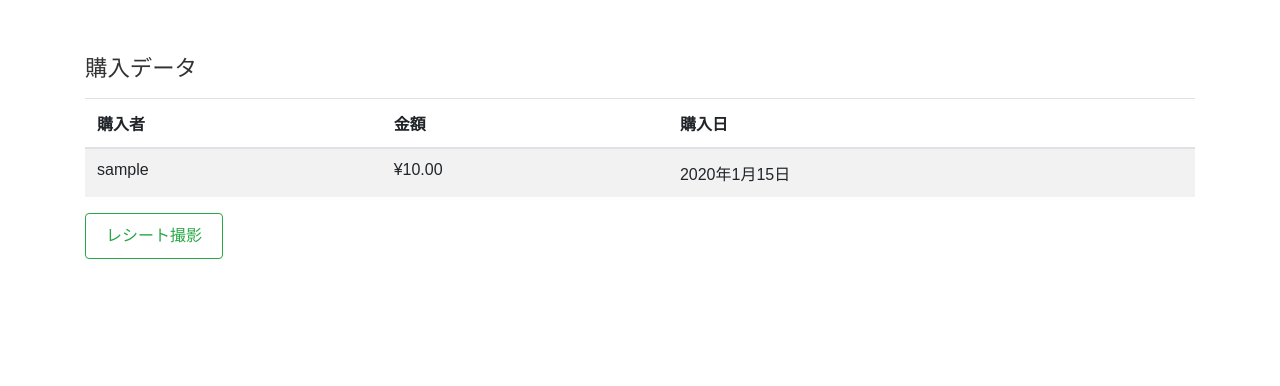
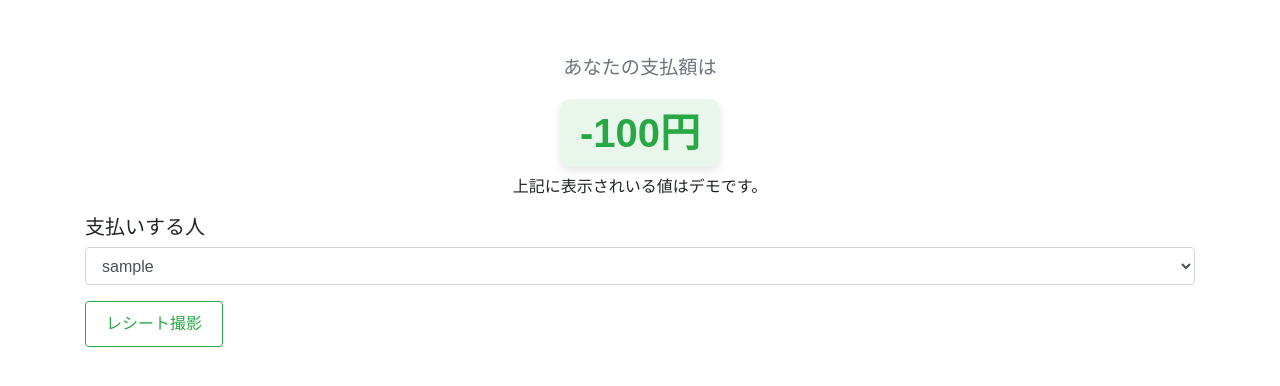
Before and after one commit to nagatahiro/rootbeer_enpit2024, a Django app: page /app_folder/home/1/ in a window 1280 px wide. Shown: the part 62-448 px from the top of the page. Run offline with Django 4.2, Linux system fonts and the light colour scheme; a user stored in the database is signed in; tables that the repository leaves empty hold one stand-in row (values such as "Sample post"); some libraries are stand-ins or nearby versions.

Commit message:
change btn

```diff
--- a/app_folder/forms.py
+++ b/app_folder/forms.py
@@ -23,25 +23,3 @@ class SignUpForm(UserCreationForm):
 class SplitBillForm(forms.Form):#割り勘用のファイル
     amount = forms.DecimalField(label="合計金額", max_digits=10, decimal_places=2)
     members_count = forms.IntegerField(label="人数", min_value=1)
-
-#追加↓
-from .models import Purchase, CustomGroup
-
-class PurchaseForm(forms.ModelForm):
-    class Meta:
-        model = Purchase
-        fields = ['amount', 'date', 'group']
-        labels = {
-            'amount': '金額',
-            'date': '購入日',
-            'group': 'グループ',
-        }
-        widgets = {
-            'date': forms.DateInput(attrs={'type': 'date'}),
-        }
-
-    def __init__(self, *args, **kwargs):
-        user = kwargs.pop('user')  # 現在のユーザーを取得
-        super().__init__(*args, **kwargs)
-        # 現在のユーザーが所属しているグループのみを選択肢に表示
-        self.fields['group'].queryset = CustomGroup.objects.filter(members=user)
--- a/app_folder/urls.py
+++ b/app_folder/urls.py
@@ -19,6 +19,5 @@ urlpatterns = [
     path('add-friend/', views.AddFriendPageView.as_view(), name='add_friend'),  # フレンド追加用のURL
     path('photograph/', views.PhotographView.as_view(), name='photograph'),
     path('edit-group/<int:id>/', edit_group, name='edit_group'),
-    path('add-purchase/', views.AddPurchaseView.as_view(), name='add_purchase'),#追加したpath
 
 ]
--- a/app_folder/views.py
+++ b/app_folder/views.py
@@ -82,33 +82,44 @@ class SignUp(CreateView):
         return HttpResponseRedirect(self.get_success_url())
 
 class CreateGroupView(LoginRequiredMixin, TemplateView):
+    """グループ作成ページ"""
     template_name = "app_folder/create_group.html"
 
     def get_context_data(self, **kwargs):
         context = super().get_context_data(**kwargs)
-        context['search_results'] = self.request.session.pop('search_results', [])
-        context['current_group_name'] = self.request.session.get('current_group_name', '')
-        context['selected_users'] = self.request.session.get('selected_users', [])
+        # セッションから検索結果と現在のグループ名を取得してコンテキストに渡す
+        search_results = self.request.session.pop('search_results', [])
+        current_group_name = self.request.session.get('current_group_name', '')
+        selected_users = self.request.session.get('selected_users', [])
+        context['search_results'] = search_results
+        context['current_group_name'] = current_group_name
+        context['selected_users'] = selected_users
         return context
 
     def post(self, request, *args, **kwargs):
         action = request.POST.get('action')
 
-        # 検索処理
         if action == "search":
+            # ユーザー検索処理
             search_query = request.POST.get('search_user', '').strip()
             group_name = request.POST.get('group_name', '').strip()
+
+            # セッションから選択済みユーザーを取得
             selected_users = self.request.session.get('selected_users', [])
 
+            # 新たに選択されたユーザーを追加
             new_selected_users = request.POST.getlist('invited_users')
-            selected_users = list(set(selected_users + new_selected_users))
+            selected_users = list(set(selected_users + new_selected_users))  # 重複を排除
             self.request.session['selected_users'] = selected_users
-            self.request.session['current_group_name'] = group_name
+
+            # グループ名をセッションに保存
+            request.session['current_group_name'] = group_name
 
             if search_query:
+                # 検索結果を取得（自分以外のユーザーのみ表示）
                 search_results = list(
                     User.objects.filter(username__icontains=search_query)
-                    .exclude(id=request.user.id)
+                    .exclude(id=request.user.id)  # 自分自身を検索結果から除外
                     .values('id', 'username')
                 )
                 request.session['search_results'] = search_results
@@ -117,36 +128,31 @@ class CreateGroupView(LoginRequiredMixin, TemplateView):
 
             return redirect('app_folder:create_group')
 
-        # グループ作成処理
         elif action == "create":
+            # グループ作成処理
             group_name = request.POST.get('group_name', '').strip()
-            invited_users_ids = self.request.session.get('selected_users', [])
+            invited_users_ids = request.POST.getlist('invited_users')  # 招待するユーザーIDリスト
 
             if group_name:
                 # グループを作成
                 group = CustomGroup.objects.create(name=group_name, owner=request.user)
 
-                # 自分を必ずグループのメンバーとして追加
                 group.members.add(request.user)
 
-                # 招待されたユーザーをグループに追加
                 if invited_users_ids:
                     invited_users = User.objects.filter(id__in=invited_users_ids)
                     group.members.add(*invited_users)
+                    print(f"招待されたユーザー: {[user.username for user in invited_users]}")
 
-                # 成功メッセージを表示
-                messages.success(request, f"グループ '{group_name}' を作成しました。")
-
-                # セッションデータをクリア
+                # セッションをクリア
                 self.request.session.pop('selected_users', None)
                 self.request.session.pop('current_group_name', None)
+
+                messages.success(request, f"グループ '{group_name}' を作成しました。")
             else:
                 messages.error(request, "グループ名を入力してください。")
 
             return redirect('app_folder:home')
-
-
-
 
 
 
@@ -159,47 +165,37 @@ class AddFriendPageView(LoginRequiredMixin, TemplateView):
         print(f"フレンド '{friend_name}' を追加しました。")
         return redirect('app_folder:home')
 
-# from decimal import Decimal
-# class GroupDetailView(LoginRequiredMixin, TemplateView):
-#     template_name = "app_folder/group_detail.html"
-#     def get_context_data(self, **kwargs):
-#         context = super().get_context_data(**kwargs)
-#         group_id = self.kwargs.get('group_id')
-#         group = get_object_or_404(CustomGroup, id=group_id)
-#         members_count = group.members.count()  # メンバー数を取得
-
-#         # セッションから合計金額を取得
-#         total_amount = self.request.session.pop('total_amount', None)
-
-#         # フォームの初期値として合計金額を設定
-#         context['form'] = SplitBillForm(initial={
-#             'amount': total_amount,
-#             'members_count': members_count
-#         })
-#         context['group'] = group
-#         context['members'] = group.members.all()
-#         context['result'] = self.request.session.pop('result', None)  # 計算結果をセッションから取得
-#         return context
-
-from django.views.generic import TemplateView
-from django.shortcuts import get_object_or_404
-
+from decimal import Decimal
 class GroupDetailView(LoginRequiredMixin, TemplateView):
     template_name = "app_folder/group_detail.html"
-
     def get_context_data(self, **kwargs):
         context = super().get_context_data(**kwargs)
         group_id = self.kwargs.get('group_id')
         group = get_object_or_404(CustomGroup, id=group_id)
-        members = group.members.all()  # グループのメンバー
-        purchases = group.purchases.all()  # グループに関連付けられた購入データ
+        members_count = group.members.count()
 
+        # セッションからデータを取得
+        total_amount = self.request.session.pop('total_amount', None)
+        store_name = self.request.session.pop('store_name', None)
+        selected_member_id = self.request.session.pop('selected_member_id', None)
+
+        # 選択されたメンバーの取得
+        selected_member = None
+        if selected_member_id:
+            selected_member = User.objects.filter(id=selected_member_id).first()
+
+        context['form'] = SplitBillForm(initial={
+            'amount': total_amount,
+            'members_count': members_count
+
+        })
         context['group'] = group
-        context['purchases'] = purchases
-        context['members'] = members  # メンバーリストを追加
-        context['members_count'] = members.count()  # メンバー数を追加
+        context['members'] = group.members.all()
+        context['result'] = self.request.session.pop('result', None)
+        context['store_name'] = store_name
+        context['selected_member'] = selected_member
+        context['total_amount'] = total_amount
         return context
-
 
     def post(self, request, *args, **kwargs):
         group_id = self.kwargs.get('group_id')
@@ -209,9 +205,15 @@ class GroupDetailView(LoginRequiredMixin, TemplateView):
         if form.is_valid():
             amount = form.cleaned_data['amount']
             members_count = form.cleaned_data['members_count']
+            selected_member_id = request.POST.get('selected_member')
+            store_name = request.session.get('store_name')
+
             if members_count > 0:
-                result = amount / Decimal(members_count)  # Decimalを使用
-                request.session['result'] = float(result)  # floatに変換して保存
+                result = amount / Decimal(members_count)
+                request.session['result'] = float(result)
+                request.session['total_amount'] = float(amount)
+                request.session['store_name'] = store_name
+                request.session['selected_member_id'] = selected_member_id
                 messages.success(request, f"1人あたりの金額: ¥{round(result, 2)}")
             else:
                 messages.error(request, "人数を1以上にしてください。")
@@ -243,8 +245,9 @@ class EditGroupView(LoginRequiredMixin, TemplateView):
                 Q(username__icontains=search_query) | Q(email__icontains=search_query)
             ).exclude(id__in=group.members.all())
         else:
-            context['search_results'] = []
+            context['search_results'] = None
 
+        context['search_query'] = search_query
         return context
 
     def post(self, request, *args, **kwargs):
@@ -285,12 +288,73 @@ class PhotographView(View):
     def extract_total_amount(self, text):
         """レシートテキストから合計金額を抽出する"""
         import re
-        pattern = r'合計\s¥(\d+(,\d+))'
-        match = re.search(pattern, text)
-        if match:
-            total_amount = match.group(1).replace(',', '')
-            return int(total_amount)  # 数値として返す
+        # 複数のパターンを試す
+        patterns = [
+            r'合計\s*[¥￥]\s*(\d+(?:,\d+)?)',  # 合計 ¥1,727
+            r'食計\s*\d+点\s*[¥￥]\s*(\d+(?:,\d+)?)',  # 食計 3点 ¥1,727
+            r'小計\s*[¥￥]\s*(\d+(?:,\d+)?)'   # 小計 ¥1,727
+        ]
+
+        for pattern in patterns:
+            match = re.search(pattern, text)
+            if match:
+                # カンマを除去してから数値に変換
+                amount_str = match.group(1).replace(',', '')
+                try:
+                    return int(amount_str)
+                except ValueError:
+                    continue
+
         return None
+
+    def extract_store_name(self, text_annotations, checking_line_num=5):
+        """
+        テキストの縦幅順にソートして店名を抽出する
+        特定の無関係なキーワードを回避
+        """
+        def calc_bbox_height(bounding_box):
+            """バウンディングボックスの高さを計算する"""
+            y_coords = [vertex.y for vertex in bounding_box.vertices]
+            return max(y_coords) - min(y_coords)
+
+        heights_and_texts = []
+        excluded_keywords = [
+            "領収", "クレジット", "決済", "TEL", "株式会社",
+            "No", "店No", "伝票", "登録番号", "時間", "日付"
+        ]
+
+        # 上からN行のデータを評価
+        for annotation in text_annotations[:checking_line_num + 3]:  # 評価行数を増やす
+            description = annotation.description.strip()
+
+            # 空文字列や数字のみの行をスキップ
+            if not description or description.isdigit():
+                continue
+
+            # 除外キーワードを含む行をスキップ
+            if any(keyword in description for keyword in excluded_keywords):
+                continue
+
+            bounding_box = annotation.bounding_poly
+            height = calc_bbox_height(bounding_box)
+
+            # 一定以上の高さがある行のみを候補とする
+            if height > 20:  # この閾値は調整が必要かもしれません
+                heights_and_texts.append([height, description])
+
+        # 縦幅順にソート（降順）
+        sorted_texts = sorted(heights_and_texts, key=lambda x: x[0], reverse=True)
+
+        # 最も適切な店名候補を返す
+        if sorted_texts:
+            # 最初の2つの候補から長い方を選択（より詳細な店名の可能性が高い）
+            if len(sorted_texts) >= 2:
+                first_candidate = sorted_texts[0][1]
+                second_candidate = sorted_texts[1][1]
+                return first_candidate if len(first_candidate) >= len(second_candidate) else second_candidate
+            return sorted_texts[0][1]
+
+        return None  # 適切な店名が見つからない場合はNoneを返す
 
     def post(self, request, *args, **kwargs):
         try:
@@ -305,14 +369,10 @@ class PhotographView(View):
 
             # Google Cloud Vision API クライアントの初期化
             client = vision.ImageAnnotatorClient()
-
-            # Vision API 用の画像オブジェクト作成
             image = vision.Image(content=image_bytes)
 
             # テキスト認識をリクエスト
             response = client.text_detection(image=image)
-
-            # 抽出されたテキスト
             texts = response.text_annotations
             if not texts:
                 return JsonResponse({
@@ -322,28 +382,23 @@ class PhotographView(View):
 
             extracted_text = texts[0].description
 
-            # 合計金額を抽出
+            # 店名と合計金額を抽出
+            store_name = self.extract_store_name(texts[1:])
             total_amount = self.extract_total_amount(extracted_text)
 
+            # セッションに保存
+            request.session['store_name'] = store_name if store_name else None
             if total_amount is not None:
-            # 合計金額をセッションに保存
                 request.session['total_amount'] = total_amount
 
             # レスポンスデータの作成
             response_data = {
                 'status': 'success',
+                'store_name': store_name if store_name else None,
                 'extracted_text': extracted_text,
                 'total_amount': total_amount,
                 'formatted_total': f'¥{total_amount}' if total_amount is not None else None
             }
-
-            # ここで必要に応じてデータベースに保存などの処理を追加できます
-            # 例：
-            # Receipt.objects.create(
-            #     total_amount=total_amount,
-            #     raw_text=extracted_text,
-            #     # その他必要なフィールド
-            # )
 
             return JsonResponse(response_data)
 
@@ -352,26 +407,3 @@ class PhotographView(View):
 
 # EditGroupViewをedit_groupとしてエクスポート
 edit_group = EditGroupView.as_view()
-
-
-#追加↓
-from django.views.generic.edit import CreateView
-from django.urls import reverse_lazy
-from .models import Purchase
-from .forms import PurchaseForm
-from django.contrib.auth.mixins import LoginRequiredMixin
-
-class AddPurchaseView(LoginRequiredMixin, CreateView):
-    model = Purchase
-    form_class = PurchaseForm
-    template_name = "app_folder/add_purchase.html"
-    success_url = reverse_lazy('app_folder:home')
-
-    def get_form_kwargs(self):
-        kwargs = super().get_form_kwargs()
-        kwargs['user'] = self.request.user  # 現在のユーザーをフォームに渡す
-        return kwargs
-
-    def form_valid(self, form):
-        form.instance.purchaser = self.request.user  # 購入者をログイン中のユーザーに設定
-        return super().form_valid(form)
--- a/static/css/style.css
+++ b/static/css/style.css
@@ -191,3 +191,38 @@ h3 {
     background-color: #cccccc;
     cursor: not-allowed;
 }
+
+
+.text-center {
+    display: flex;
+    flex-direction: column;
+    justify-content: center;
+    align-items: center;
+}
+
+.text-success {
+    color: #28a745; /* 支払額がプラスの場合の色 */
+    background-color: rgba(40, 167, 69, 0.1);
+    padding: 10px 20px;
+    border-radius: 10px;
+    box-shadow: 0 4px 8px rgba(0, 0, 0, 0.1);
+    font-size: 3rem;
+}
+
+.text-danger {
+    color: #dc3545; /* 支払額がマイナスの場合の色 */
+    background-color: rgba(220, 53, 69, 0.1);
+    padding: 10px 20px;
+    border-radius: 10px;
+    box-shadow: 0 4px 8px rgba(0, 0, 0, 0.1);
+    font-size: 3rem;
+}
+
+h5 {
+    font-size: 1.2rem;
+    margin-bottom: 10px;
+}
+
+h2 {
+    margin-top: 10px;
+}
--- a/templates/app_folder/group_detail.html
+++ b/templates/app_folder/group_detail.html
@@ -7,7 +7,7 @@
       <button id="back-button" class="btn btn-link" style="font-size: 1.5rem; color: white;">
         <i class="fas fa-arrow-left"></i>
       </button>
-      <span class="navbar-brand" style="color: white;">{{ group.name }} ({{ members_count }})</span>
+      <span class="navbar-brand" style="color: white;">{{ group.name }} ({{ members.count }})</span>
       <ul class="navbar-nav ms-auto d-flex flex-row">
         <li class="nav-item">
           <a href="{% url 'app_folder:edit_group' group.id %}" id="edit-icon" class="btn btn-link" style="font-size: 1.5rem; color: white;">
@@ -44,7 +44,7 @@
 
         <!-- メンバーリスト -->
         <div>
-          <h5 class="text-muted">メンバー({{ members_count }}人)</h5>
+          <h5 class="text-muted">メンバー({{ members.count }}人)</h5>
           <ul class="list-group" style="border-radius: 10px;">
               {% for member in members %}
                   <li class="list-group-item" style="border: none; padding: 10px 15px;">
@@ -57,32 +57,25 @@
 </section>
 
 
+<!-- 完成イメージ -->
+<div class="text-center" style="margin-top: 20px;">
+  <h5 class="text-muted">あなたの支払額は</h5>
+  <h2 id="payment-amount" class="text-success" style="font-size: 2.5rem; font-weight: bold;">-100円</h2> <!-- 支払額の表示部分 -->
+  <p>上記に表示されいる値はデモです。</p>
+</div>
 
 
 
-<h3>購入データ</h3>
-{% if purchases %}
-<table class="table table-striped">
-    <thead>
-        <tr>
-            <th>購入者</th>
-            <th>金額</th>
-            <th>購入日</th>
-        </tr>
-    </thead>
-    <tbody>
-        {% for purchase in purchases %}
-        <tr>
-            <td>{{ purchase.purchaser.username }}</td>
-            <td>¥{{ purchase.amount }}</td>
-            <td>{{ purchase.date }}</td>
-        </tr>
+
+<div class="form-group">
+  <label for="selectedMember" class="h5">支払いする人</label>
+  <select id="selectedMember" name="selected_member" class="form-control">
+    {% for member in members %}
+    <option value="{{ member.id }}">{{ member.username }}</option>
     {% endfor %}
-    </tbody>
-</table>
-{% else %}
-<p>購入データがありません。</p>
-{% endif %}
+  </select>
+</div>
+
 
 <!-- カメラ機能 -->
 <div class="camera-container mt-4" style="display: none;">
@@ -102,15 +95,28 @@
 
 <!-- 割り勘計算フォーム -->
 <form id="split-calculation-form" method="post" style="display: none; margin-top: 20px;">
+    {% csrf_token %}
+    <h3>支払いする人</h3>
+    <select name="selected_member" required>
+        {% for member in members %}
+        <option value="{{ member.id }}">{{ member.username }}</option>
+        {% endfor %}
+    </select>
+
     <h4>料金計算</h4>
-    {% csrf_token %}
     {{ form.as_p }}
     <button type="submit" class="btn btn-success">計算</button>
 </form>
 
 <!-- 計算結果を表示 -->
 {% if result is not None %}
-    <h4>1人あたりの金額: {{ result|floatformat:2 }}円</h4>
+    <div class="calculation-result mt-4">
+        <h4>記録日時: {{ group.created_at|date:"Y/m/d H:i:s" }}</h4>
+        <h4>店名: {{ store_name|default:"不明" }}</h4>
+        <h4>支払う人: {{ selected_member.username|default:"未選択" }}</h4>
+        <h4>合計金額: ¥{{ total_amount|floatformat:2|default:"0.00" }}</h4>
+        <h4>1人あたりの金額: ¥{{ result|floatformat:2 }}</h4>
+    </div>
 {% endif %}
 
 
@@ -193,18 +199,18 @@
 
   // 再撮影
 retryButton.addEventListener('click', () => {
-    startCamera();
-    preview.style.display = 'none';
-    form.style.display = 'none';
-    resetForm();
+    startCamera(); // カメラを再起動
+    preview.style.display = 'none'; // プレビュー画像を非表示
+    form.style.display = 'none'; // フォームを非表示
+    resetForm(); // フォームをリセット
 });
 
 // フォームのリセット関数
 const resetForm = () => {
     const amountField = form.querySelector('input[name="amount"]');
     const membersField = form.querySelector('input[name="members_count"]');
-    if (amountField) amountField.value = '';
-    if (membersField) membersField.value = '';
+    if (amountField) amountField.value = ''; // 合計金額フィールドをクリア
+    if (membersField) membersField.value = ''; // 人数フィールドをクリア
 };
 
   // 文字抽出
@@ -217,22 +223,58 @@
             'Content-Type': 'application/x-www-form-urlencoded',
             'X-CSRFToken': '{{ csrf_token }}',
         },
-      body: new URLSearchParams({ 'image': imageData })
+        body: new URLSearchParams({
+            'image': imageData,
+            'group_id': '{{ group.id }}'
+        })
     })
     .then(response => response.json())
     .then(data => {
         if (data.status === 'success') {
-        resultDiv.innerHTML = `<h3>抽出された文字:</h3><pre>${data.extracted_text}</pre>`;
+            let resultHTML = '';
+
+            // 抽出されたテキストを表示
+            resultHTML += `<h3>抽出されたテキスト:</h3><pre>${data.extracted_text}</pre>`;
+
+            // 店名を表示
+            const storeName = data.store_name || '店名を抽出できませんでした';
+            resultHTML += `<h3>店名:</h3><pre>${storeName}</pre>`;
+
+            // 合計金額を表示
+            resultHTML += `<h3>合計金額:</h3><pre>${data.formatted_total || '合計金額を抽出できませんでした'}</pre>`;
+
+            resultDiv.innerHTML = resultHTML;
+
+            // フォームを表示して値を設定
             form.style.display = 'block';
             const amountField = form.querySelector('input[name="amount"]');
             if (amountField && data.total_amount) {
                 amountField.value = data.total_amount;
             }
+
+            // メンバー数を設定
+            const membersField = form.querySelector('input[name="members_count"]');
+            if (membersField) {
+                membersField.value = '{{ members.count }}';
+            }
+
+            // 店名をhiddenフィールドとしてフォームに追加
+            let storeNameInput = form.querySelector('input[name="store_name"]');
+            if (!storeNameInput) {
+                storeNameInput = document.createElement('input');
+                storeNameInput.type = 'hidden';
+                storeNameInput.name = 'store_name';
+                form.appendChild(storeNameInput);
+            }
+            storeNameInput.value = data.store_name || '';
         } else {
             alert(`エラー: ${data.message}`);
         }
     })
-    .catch(error => console.error('エラー:', error));
+    .catch(error => {
+        console.error('エラー:', error);
+        alert('処理中にエラーが発生しました。');
+    });
   });
 
   //ハンバーガーバー
```
Also changed, not shown: app_folder/admin.py (+0 -15 lines), app_folder/models.py (+4 -11 lines), templates/app_folder/add_purchase.html (deleted, +0 -11 lines), app_folder/migrations/0004_merge_0003_auto_20250102_1341_0003_purchase_group.py (added), app_folder/migrations/0005_customgroup_created_at_customgroup_regist_date_and_more.py (added), 5 other files. Lines whose indentation alone changed are shown as unchanged.
